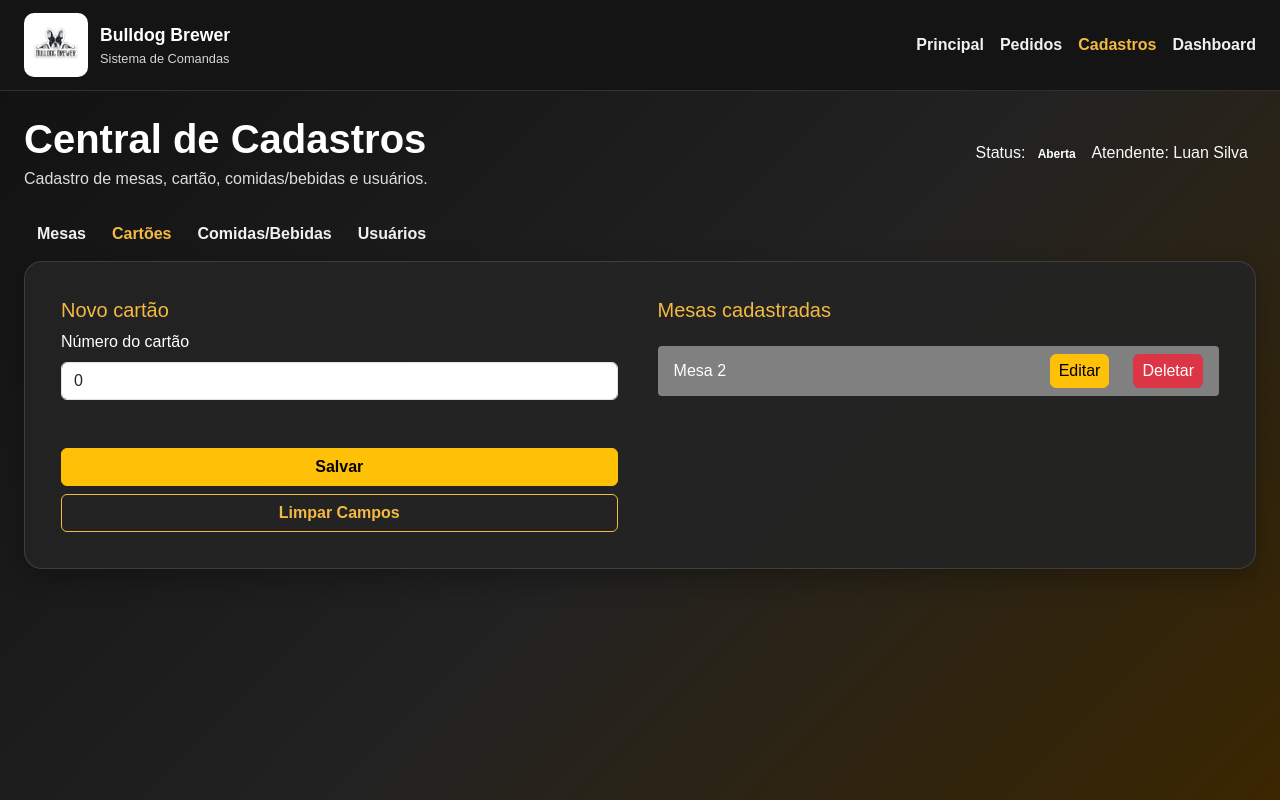
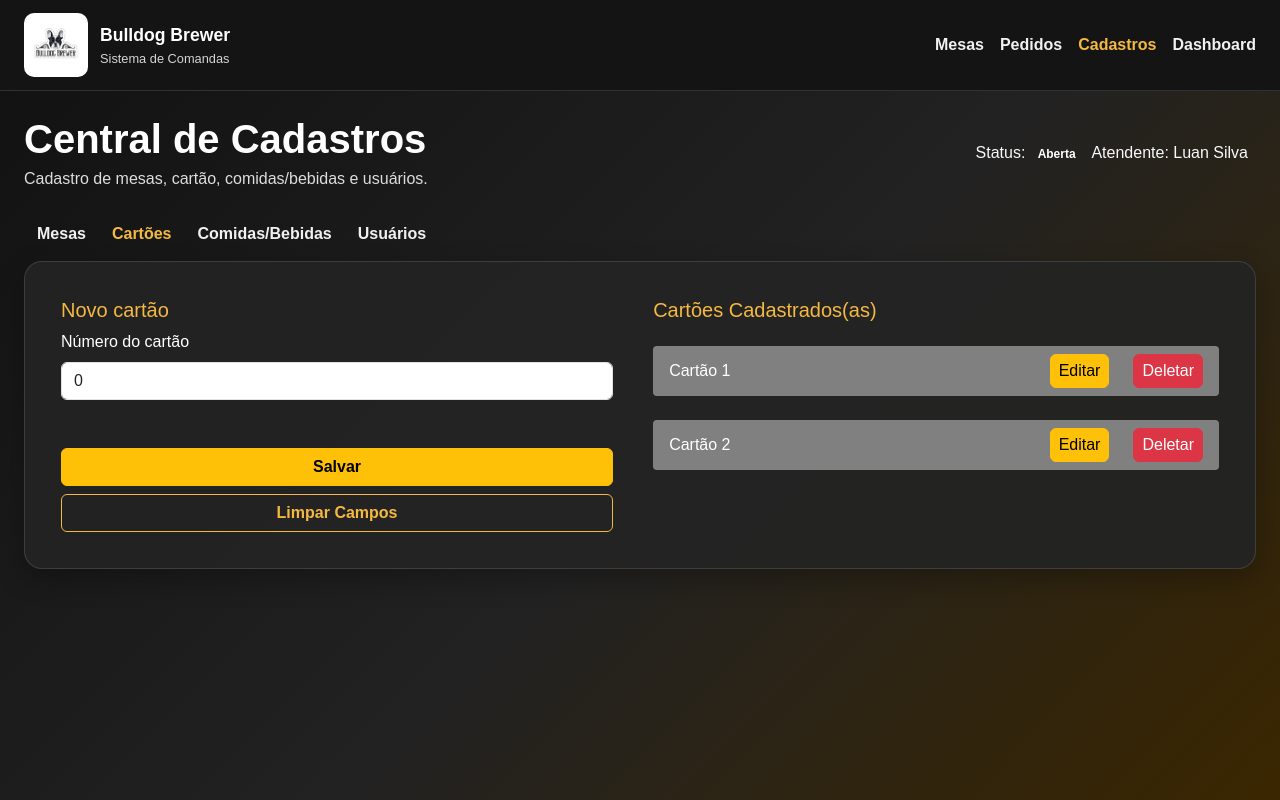
Before and after one commit to bruno202514124-max/projetointegrador2, a Next.js app in the folder front-end/: page /cadastros in a window 1280 px wide. Both pictures are taken after a click on the button "Cartões". Built offline with nearby package versions, Linux system fonts and the light colour scheme.

Commit message:
front da central de cadastros finalizado

```diff
--- a/front-end/src/componentes/Header.tsx
+++ b/front-end/src/componentes/Header.tsx
@@ -3,7 +3,7 @@ import { useRouter } from 'next/router';
 import styles from '@/css/base.module.css';
 
 const links = [
-  { href: '/', label: 'Principal' },
+  { href: '/mesas', label: 'Mesas' },
   { href: '/cadastro-pedidos', label: 'Pedidos' },
   { href: '/cadastros', label: 'Cadastros' },
   { href: '/dashboard', label: 'Dashboard' },
--- a/front-end/src/componentes/cadastros/FormularioCadastro.tsx
+++ b/front-end/src/componentes/cadastros/FormularioCadastro.tsx
@@ -1,6 +1,6 @@
 import estiloCadastros from '@/css/cadastros.module.css';
 import { AbasCadastros } from '@/pages/cadastros';
-import { useEffect, useState } from 'react';
+import { useState } from 'react';
 import Swal from 'sweetalert2';
 
 interface FormularioCadastroProps {
@@ -85,7 +85,7 @@ export default function FormularioCadastro({ abaSelecionada, titulo }: Formulari
 
   return (
     <div className="card-body">
-      <h5 className="section-title">{titulo}</h5>
+      <h5>{titulo}</h5>
 
       {abaSelecionada == 'Mesas' && (
         <div className={`mb-3 d-flex flex-column gap-2`}>
@@ -111,6 +111,7 @@ export default function FormularioCadastro({ abaSelecionada, titulo }: Formulari
               value={numCart}
               onChange={e => setNumCart(Number(e.currentTarget.value))}
               type="number"
+              min={0}
               className="form-control"
               placeholder="Número do cartão"
             />
--- a/front-end/src/componentes/cadastros/Lista.tsx
+++ b/front-end/src/componentes/cadastros/Lista.tsx
@@ -1,29 +1,80 @@
 import estiloCadastros from '@/css/cadastros.module.css';
+import { AbasCadastros } from '@/pages/cadastros';
+import { useEffect, useState } from 'react';
 
 interface ListaProps {
-  titulo: string;
-  itens: { id: string; numero: string }[];
-  onClickEditar(): void;
-  onClickDeletar(): void;
+  abaSelecionada: AbasCadastros;
 }
 
-export default function Lista({ titulo, itens, onClickEditar, onClickDeletar }: ListaProps) {
+export default function Lista({ abaSelecionada }: ListaProps) {
+  const [itens, setItens] = useState<{ id: string; nome: string }[]>([]);
+
+  function preencherMesas() {
+    setItens([
+      { id: 'ajsduishdi', nome: '1' },
+      { id: '12315616516araf', nome: '2' },
+      { id: '12315616516araf', nome: '2' },
+      { id: '12315616516araf', nome: '2' },
+      { id: '12315616516araf', nome: '2' },
+      { id: '12315616516araf', nome: '2' },
+      { id: '12315616516araf', nome: '2' },
+      { id: '12315616516araf', nome: '2' },
+      { id: '12315616516araf', nome: '2' },
+      { id: '12315616516araf', nome: '2' },
+      { id: '12315616516araf', nome: '2' },
+      { id: '12315616516araf', nome: '2' },
+      { id: '12315616516araf', nome: '2' },
+      { id: '12315616516araf', nome: '2' },
+      { id: '12315616516araf', nome: '2' },
+      { id: '12315616516araf', nome: '2' },
+      { id: '12315616516araf', nome: '2' },
+      { id: '12315616516araf', nome: '2' },
+    ]);
+  }
+
+  function preencherCartoes() {
+    setItens([
+      { id: 'ajsduishdi', nome: '1' },
+      { id: '12315616516araf', nome: '2' },
+    ]);
+  }
+
+  function preencherItens() {
+    setItens([
+      { id: 'ajsduishdi', nome: 'coquinha' },
+      { id: '12315616516araf', nome: 'burgaum' },
+    ]);
+  }
+
+  function preencherUsuarios() {
+    setItens([
+      { id: 'ajsduishdi', nome: 'fulano' },
+      { id: '12315616516araf', nome: 'ciclano' },
+    ]);
+  }
+
+  useEffect(() => {
+    if (abaSelecionada == 'Mesas') preencherMesas();
+    if (abaSelecionada == 'Cartões') preencherCartoes();
+    if (abaSelecionada == 'Comidas/Bebidas') preencherItens();
+    if (abaSelecionada == 'Usuários') preencherUsuarios();
+  }, [abaSelecionada]);
+
   return (
     <div className="card-body">
-      <h5 className="section-title mb-4">{titulo}</h5>
-
-      {itens.map((item, index) => {
-        return (
-          <div
-            key={index}
-            className={`mb-3 d-flex flex-column gap-4 overflow-y-auto ${estiloCadastros.lista}`}
-          >
-            {/* bg-secondary bg-gradient */}
+      <h5 className="mb-4">{abaSelecionada} Cadastrados(as)</h5>
+      <div className={`mb-3 d-flex flex-column gap-4 overflow-y-auto ${estiloCadastros.lista}`}>
+        {itens.map((item, index) => {
+          return (
             <div
-              className="d-flex justify-content-between bg-primary align-items-center rounded-1 px-3 py-2 "
-              // style={{ backgroundColor: 'gray' }}
+              key={index}
+              className="d-flex justify-content-between align-items-center rounded-1 px-3 py-2 "
+              style={{ backgroundColor: 'gray' }}
             >
-              <p>Mesa {item.numero}</p>
+              <p>
+                {abaSelecionada == 'Mesas' && 'Mesa'} {abaSelecionada == 'Cartões' && 'Cartão'}{' '}
+                {item.nome}
+              </p>
               <div className="d-flex gap-4">
                 <button className="py-1 px-2 btn btn-warning" onClick={() => alert('editar')}>
                   Editar
@@ -33,9 +84,9 @@ export default function Lista({ titulo, itens, onClickEditar, onClickDeletar }:
                 </p>
               </div>
             </div>
-          </div>
-        );
-      })}
+          );
+        })}
+      </div>
     </div>
   );
 }
--- a/front-end/src/pages/cadastros/index.tsx
+++ b/front-end/src/pages/cadastros/index.tsx
@@ -1,7 +1,7 @@
 import FormularioCadastro from '@/componentes/cadastros/FormularioCadastro';
+import Lista from '@/componentes/cadastros/Lista';
 import LayoutBase from '@/componentes/LayoutBase';
 import estiloBase from '@/css/base.module.css';
-import estiloCadastros from '@/css/cadastros.module.css';
 import { useState } from 'react';
 
 export type AbasCadastros = 'Mesas' | 'Cartões' | 'Comidas/Bebidas' | 'Usuários';
@@ -44,26 +44,7 @@ export default function Cadastros() {
             <FormularioCadastro abaSelecionada="Usuários" titulo="Novo usuário" />
           )}
 
-          <div className="card-body">
-            <h5 className="section-title mb-4">Mesas cadastradas</h5>
-
-            <div className={`mb-3 d-flex flex-column gap-4 overflow-y-auto ${estiloCadastros.lista}`}>
-              <div
-                className="d-flex justify-content-between align-items-center rounded-1 px-3 py-2 "
-                style={{ backgroundColor: 'gray' }}
-              >
-                <p>Mesa 2</p>
-                <div className="d-flex gap-4">
-                  <button className="py-1 px-2 btn btn-warning" onClick={() => alert('editar')}>
-                    Editar
-                  </button>
-                  <p className="py-1 px-2 btn btn-danger" onClick={() => alert('deletar')}>
-                    Deletar
-                  </p>
-                </div>
-              </div>
-            </div>
-          </div>
+          <Lista abaSelecionada={abaSelecionada} />
         </div>
       </div>
     </LayoutBase>
```
